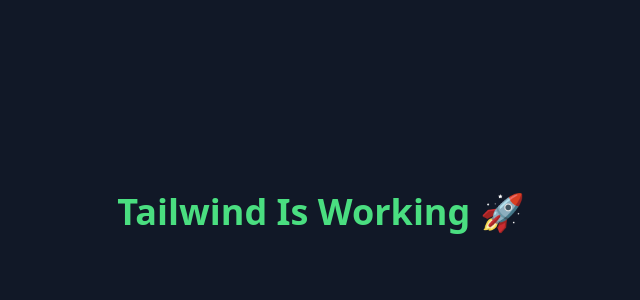
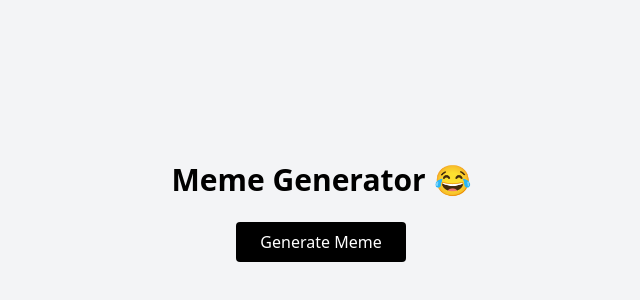
Before and after one commit to nasifshah548/React-Meme-Generator, a React (Create React App) app: page / in a window 1280 px wide. Shown: the part 188-488 px from the top of the page, without its empty margins (319-959 px from the left). Built offline with nearby package versions, Linux system fonts and the light colour scheme.

Commit message:
Functionality Established

```diff
--- a/src/App.js
+++ b/src/App.js
@@ -1,11 +1,7 @@
+import Home from "./pages/Home";
+
 function App() {
-  return (
-    <div className="min-h-screen flex items-center justify-center bg-gray-900">
-      <h1 className="text-4xl font-bold text-green-400">
-        Tailwind Is Working 🚀
-      </h1>
-    </div>
-  );
+  return <Home />;
 }
 
 export default App;
--- /dev/null
+++ b/src/api/memeApi.js
@@ -0,0 +1,9 @@
+export const getRandomMeme = async () => {
+  const response = await fetch("https://meme-api.com/gimme/wholesomememes");
+
+  if (!response.ok) {
+    throw new Error("Failed to fetch meme");
+  }
+
+  return response.json();
+};
--- /dev/null
+++ b/src/components/MemeDisplay.jsx
@@ -0,0 +1,15 @@
+const MemeDisplay = ({ image }) => {
+  if (!image) return null;
+
+  return (
+    <div className="bg-white p-4 rounded-lg shadow-lg">
+      <img
+        src={image}
+        alt="Generated MEME"
+        className="max-w-xs sm:max-w-sm rounded"
+      />
+    </div>
+  );
+};
+
+export default MemeDisplay;
--- /dev/null
+++ b/src/pages/Home.jsx
@@ -0,0 +1,38 @@
+import { useState } from "react";
+import MemeDisplay from "../components/MemeDisplay";
+import { getRandomMeme } from "../api/memeApi";
+
+const Home = () => {
+  const [memeUrl, setMemeUrl] = useState("");
+  const [loading, setLoading] = useState(false);
+
+  const generateMeme = async () => {
+    setLoading(true);
+    try {
+      const data = await getRandomMeme();
+      setMemeUrl(data.url);
+    } catch (error) {
+      console.error("Error fetching meme:", error);
+    }
+    setLoading(false);
+  };
+
+  return (
+    <div className="min-h-screen bg-gray-100 flex flex-col items-center justify-center gap-6 px-4">
+      <h1 className="text-3xl font-bold">Meme Generator 😂</h1>
+
+      <MemeDisplay image={memeUrl} />
+
+      {loading && <p>Loading meme...</p>}
+
+      <button
+        onClick={generateMeme}
+        className="bg-black text-white px-6 py-2 rounded hover:bg-gray-800 transition"
+      >
+        Generate Meme
+      </button>
+    </div>
+  );
+};
+
+export default Home;
```
Also changed, not shown: src/components/Header.jsx (added).
